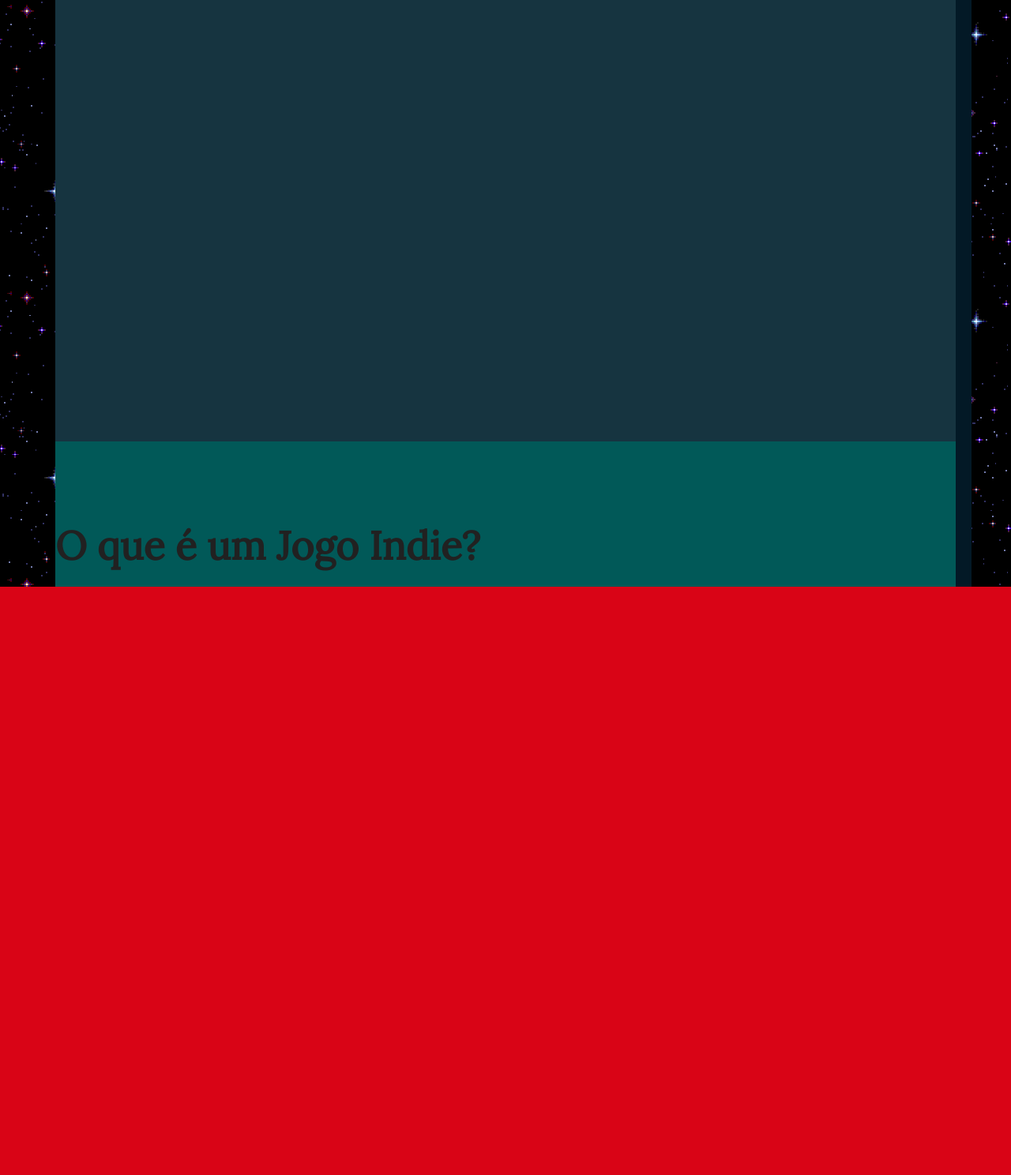
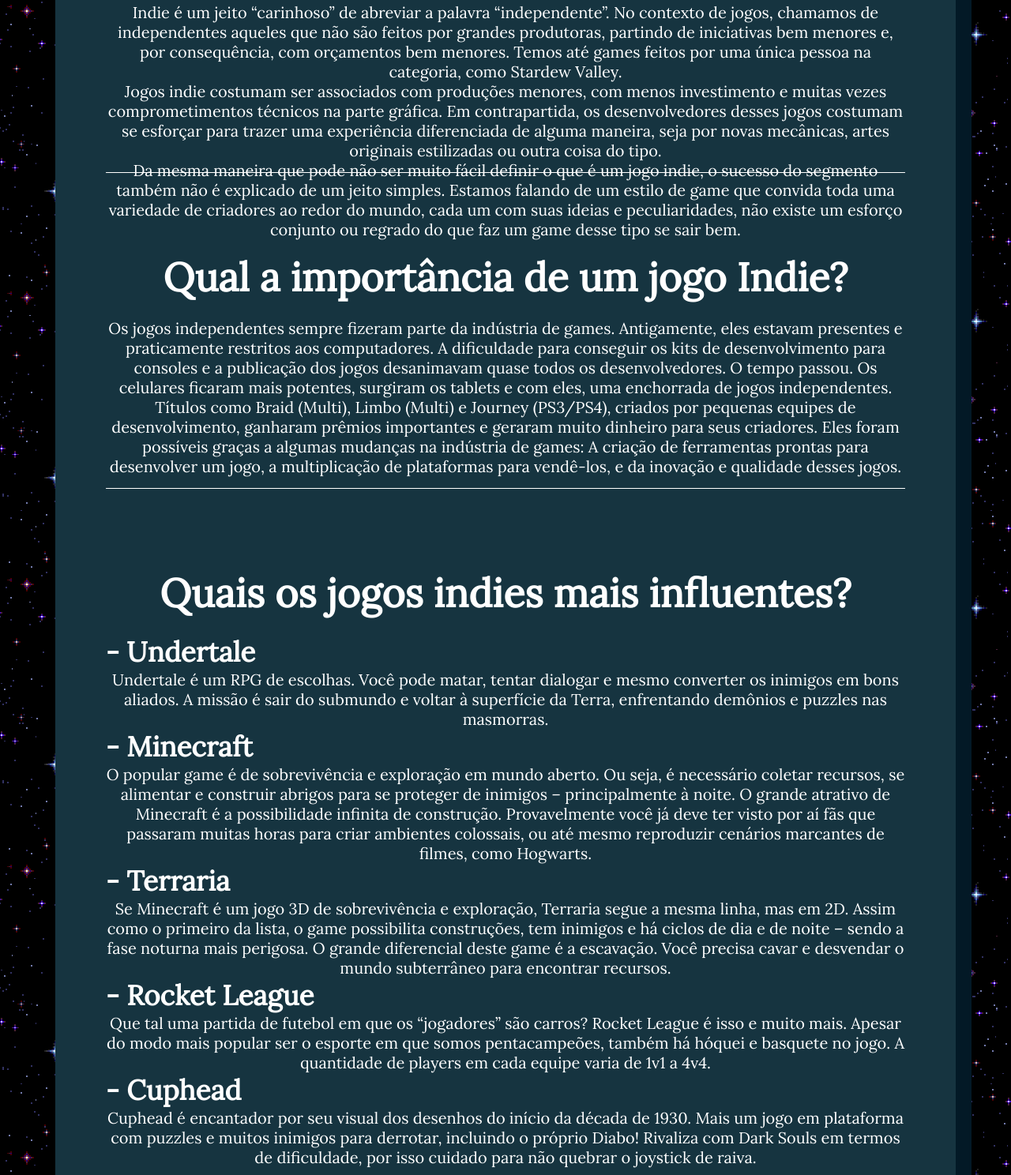
Before and after one commit to gabrielmartinsgomes/SITE-JORNAL, a plain HTML site: page index.html in a window 1280 px wide. Shown: the part 630-2118 px from the top of the page at 79% size. Before the commit the page ends 1373 px from the top, so only its background shows below. Drawn offline with Linux system fonts and the light colour scheme.

Commit message:
att site

```diff
--- a/index.html
+++ b/index.html
@@ -19,9 +19,9 @@
                 <span id="hamburger"></span>
             </button>
             <ul id="menu">
-                <li><a href="#section">AAA</a>
+                <li><a href="#introducao">O que é um Jogo Indie?</a>
                 </li>
-                <li><a href="#">BBB</a></li>
+                <li><a href="#section">Qual a importância de um jogo Indie?</a></li>
 
             </ul>
         </nav>
@@ -46,14 +46,77 @@
     <main>
         <section id="introducao">
             <div id="jogos">
-        <p class="itens">O PRIMEIRO SITE SOBRE JOGOS INDIES DO IFC ARAQUARI!!!!</p>
+                <h1 class="pergunta">O que é um Jogo Indie?</h1>
+                <p>Indie é um jeito “carinhoso” de abreviar a palavra “independente”. No contexto de jogos, chamamos de
+                    independentes aqueles que não são feitos por grandes produtoras, partindo de iniciativas bem menores
+                    e, por consequência, com orçamentos bem menores. Temos até games feitos por uma única pessoa na
+                    categoria, como Stardew Valley.</p>
+                <p>
+                    Jogos indie costumam ser associados com produções menores, com menos investimento e muitas vezes
+                    comprometimentos técnicos na parte gráfica. Em contrapartida, os desenvolvedores desses jogos
+                    costumam se esforçar para trazer uma experiência diferenciada de alguma maneira, seja por novas
+                    mecânicas, artes originais estilizadas ou outra coisa do tipo.
+                </p>
+                <p>
+                    Da mesma maneira que pode não ser muito fácil definir o que é um jogo indie, o sucesso do segmento
+                    também não é explicado de um jeito simples. Estamos falando de um estilo de game que convida toda
+                    uma variedade de criadores ao redor do mundo, cada um com suas ideias e peculiaridades, não existe
+                    um esforço conjunto ou regrado do que faz um game desse tipo se sair bem.
+                </p>
+            </div>
+        </section>
+        <section id="section">
+            <div id="jogos">
+                <h1 class="pergunta">Qual a importância de um jogo Indie?</h1>
+                <p>
+                    Os jogos independentes sempre fizeram parte da indústria de games. Antigamente, eles estavam
+                    presentes e praticamente restritos aos computadores. A dificuldade para conseguir os kits de
+                    desenvolvimento para consoles e a publicação dos jogos desanimavam quase todos os desenvolvedores. O
+                    tempo passou. Os celulares ficaram mais potentes, surgiram os tablets e com eles, uma enchorrada de
+                    jogos independentes.
+                </p>
+                <p>
+                    Títulos como Braid (Multi), Limbo (Multi) e Journey (PS3/PS4), criados por pequenas equipes de
+                    desenvolvimento, ganharam prêmios importantes e geraram muito dinheiro para seus criadores. Eles
+                    foram possíveis graças a algumas mudanças na indústria de games: A criação de ferramentas prontas
+                    para desenvolver um jogo, a multiplicação de plataformas para vendê-los, e da inovação e qualidade
+                    desses jogos.
+                </p>
 
             </div>
         </section>
-    <br>
-    <section id="section">
-        <div id="indie">
-    <h1 class="pergunta">O que é um Jogo Indie?</h1>
+        <section id="setions2">
+            <div id="jogos">
+                <h1 class="pergunta">Quais os jogos indies mais influentes?</h1>
+                <h2 class="aga2"> - Undertale</h2>
+                <p>Undertale é um RPG de escolhas. Você pode matar, tentar dialogar e mesmo converter os inimigos em
+                    bons aliados. A missão é sair do submundo e voltar à superfície da Terra, enfrentando demônios e
+                    puzzles nas masmorras.</p>
+                <h2 class="aga2"> - Minecraft</h2>
+                <p>O popular game é de sobrevivência e exploração em mundo aberto. Ou seja, é necessário coletar
+                    recursos, se alimentar e construir abrigos para se proteger de inimigos – principalmente à noite. O
+                    grande atrativo de Minecraft é a possibilidade infinita de construção. Provavelmente você já deve
+                    ter visto por aí fãs que passaram muitas horas para criar ambientes colossais, ou até mesmo
+                    reproduzir cenários marcantes de filmes, como Hogwarts.</p>
+                <h2 class="aga2"> - Terraria</h2>
+                <p>
+                    Se Minecraft é um jogo 3D de sobrevivência e exploração, Terraria segue a mesma linha, mas em 2D.
+                    Assim como o primeiro da lista, o game possibilita construções, tem inimigos e há ciclos de dia e de
+                    noite – sendo a fase noturna mais perigosa. O grande diferencial deste game é a escavação. Você
+                    precisa cavar e desvendar o mundo subterrâneo para encontrar recursos.
+                </p>
+                <h2 class="aga2"> - Rocket League</h2>
+                <p>
+                    Que tal uma partida de futebol em que os “jogadores” são carros? Rocket League é isso e muito mais.
+                    Apesar do modo mais popular ser o esporte em que somos pentacampeões, também há hóquei e basquete no
+                    jogo. A quantidade de players em cada equipe varia de 1v1 a 4v4.
+                </p>
+                <h2 class="aga2"> - Cuphead</h2>
+                <p>
+                    Cuphead é encantador por seu visual dos desenhos do início da década de 1930. Mais um jogo em
+                    plataforma com puzzles e muitos inimigos para derrotar, incluindo o próprio Diabo! Rivaliza com Dark
+                    Souls em termos de dificuldade, por isso cuidado para não quebrar o joystick de raiva.
+                </p>
             </div>
         </section>
     </main>
--- a/style-main.css
+++ b/style-main.css
@@ -12,7 +12,7 @@
   }
 
   :root{
-    --cor-principal: #D90416;
+    --cor-principal: #163440;
     --cor-texto: #ffffff;
     --fonte-legal: 'Lora' , serif;
 }
@@ -34,6 +34,7 @@
   background-color: #163440;
   box-shadow: 20px 20px #031926;
   margin: 0px 70px 20px 70px;
+  padding: 10px 5%;
   }
 
 
@@ -109,7 +110,7 @@
 
   #nav.active #menu {
   display: block;
-  height: calc(100vh - 70px);
+  height: calc(50vh - 70px);
   visibility: visible;
   overflow-y: auto;
   }
@@ -179,7 +180,8 @@
 }
 div#jogos{
     grid-column: 1;
-    text-align: justify;
+    text-align: center;
+    font-size: 20px;
 }
 .containerDois{
     display: flex;
@@ -191,16 +193,25 @@
   position:relative;
 }
 #indie {
-  font-size: 25px;
-  text-align: left;
+  font-size: 20px;
+  text-align: center;
   background-color: #015958;
+
 }
-#introducao{
-  height: calc(100vh - 70px);
+#introducao,
+#section,
+#section2{
+  height: calc(100vh - 50vh);
+  border-bottom: 1px solid white;
 }
 .pergunta{
   font-size: 50px;
   padding-top: 100px;
   padding-bottom: 20px;
-  color: #212121;
+  color: #ffffff;
+  text-align: center;
 }
+.aga2{
+  text-align: left;
+  font-size: 35px;
+}
```
Lines whose indentation alone changed are shown as unchanged.
